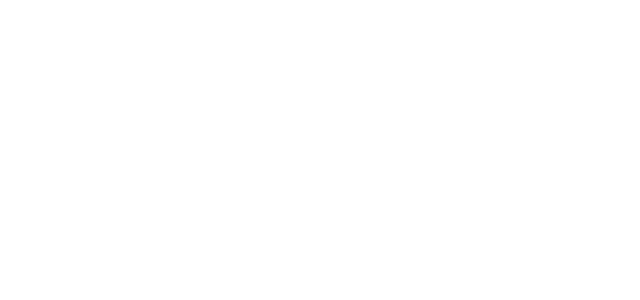
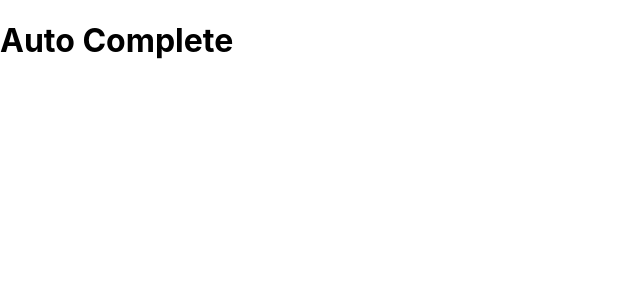
Before and after one commit to brennolemos/auto-complete, a React (Create React App) app: page / in a window 1280 px wide. Shown: the top 300 px of the page, without its empty margins (0-640 px from the left). Built offline with nearby package versions, Linux system fonts and the light colour scheme.

Commit message:
feat: add initial AutoComplete component

```diff
--- a/src/App.tsx
+++ b/src/App.tsx
@@ -1,9 +1,10 @@
-import React from 'react';
+import React from "react";
+import AutoComplete from "components/AutoComplete";
 
 function App() {
   return (
     <div className="App">
-
+      <AutoComplete />
     </div>
   );
 }
--- /dev/null
+++ b/src/components/AutoComplete/AutoComplete.tsx
@@ -0,0 +1,5 @@
+const AutoComplete = () => {
+  return <h1>Auto Complete</h1>;
+};
+
+export default AutoComplete;
--- /dev/null
+++ b/src/components/AutoComplete/index.ts
@@ -0,0 +1 @@
+export { default } from "./AutoComplete";
```
